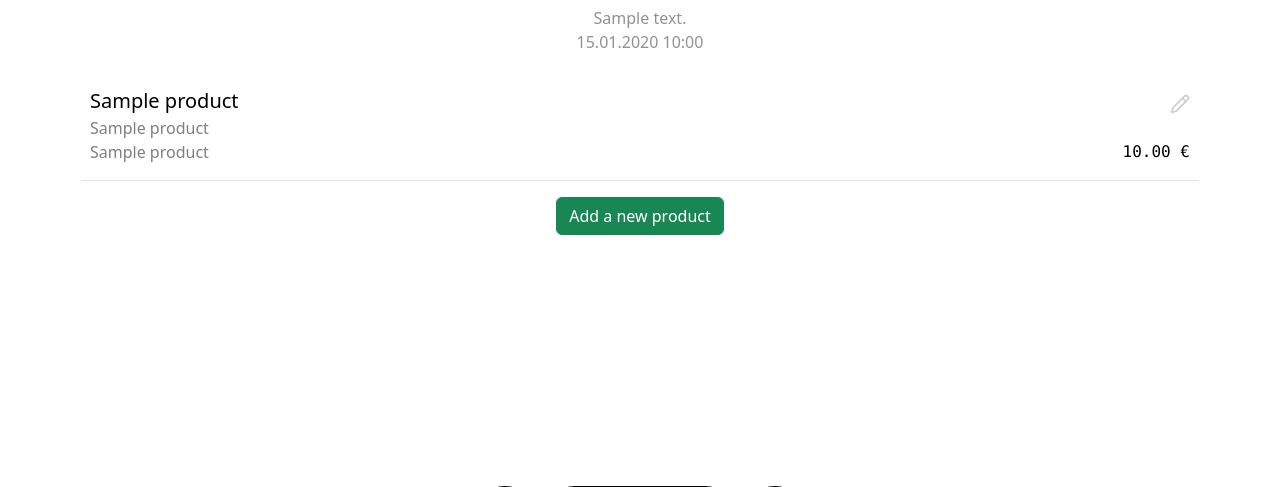
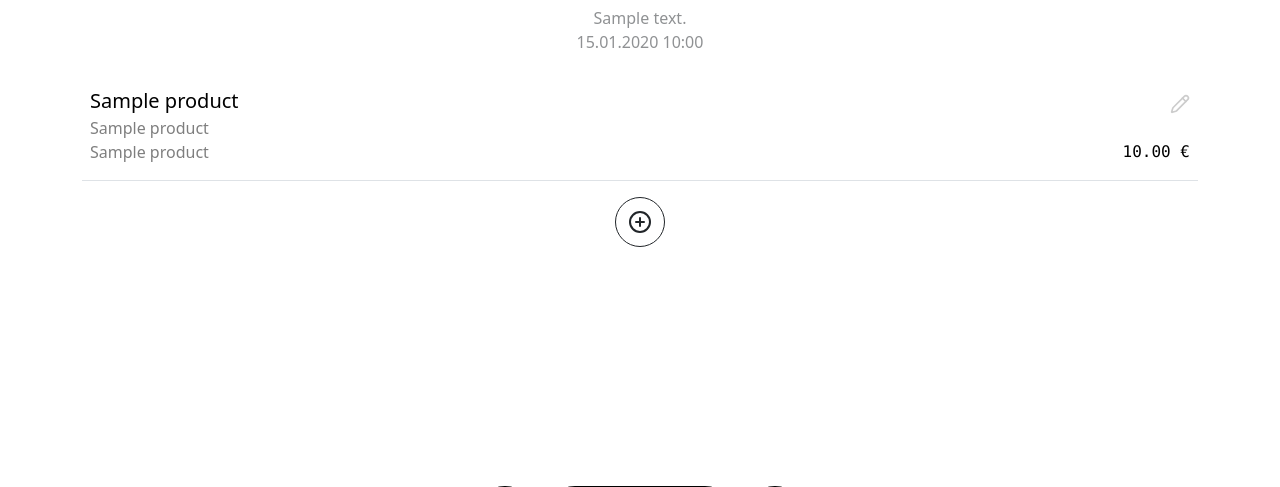
Before and after one commit to ApplicationProgramingTeamwork/myspending, a Django app: page /receipts/1/ in a window 1280 px wide. Shown: the part 214-701 px from the top of the page. Run offline with Django 5.2, Linux system fonts and the light colour scheme; a user stored in the database is signed in; tables that the repository leaves empty hold one stand-in row (values such as "Sample post"); some libraries are stand-ins or nearby versions.

Commit message:
update new product html,receipt detail and urls

```diff
--- a/render/templates/render/receipt_detail.html
+++ b/render/templates/render/receipt_detail.html
@@ -43,7 +43,15 @@
   </table>
   <!-- Add New Product Button -->
   <div class="d-flex justify-content-center mt-3">
-    <a href="{% url 'render:new_product' receipt.id %}" class="btn btn-success">Add a new product</a>
+    <a href="{% url 'render:new_product' receipt.id %}" style="text-decoration: none;">
+      <button class="btn btn-outline-dark rounded-circle d-flex align-items-center justify-content-center" style="width: 50px; height: 50px;">
+        <svg xmlns="http://www.w3.org/2000/svg" width="24" height="24" viewBox="0 0 24 24" fill="none" stroke="currentColor" stroke-width="2" stroke-linecap="round" stroke-linejoin="round" class="lucide lucide-circle-plus">
+          <circle cx="12" cy="12" r="10" />
+          <path d="M8 12h8" />
+          <path d="M12 8v8" />
+        </svg>
+      </button>
+    </a>
   </div>
   <div style="height: 100px;"></div>
   <div class="position-fixed d-flex justify-content-center" style="left: 20px; right: 20px;bottom: 40px; gap: 10px;z-index: 700;">
--- a/render/urls.py
+++ b/render/urls.py
@@ -10,8 +10,8 @@ urlpatterns = [
     path('receipts/<int:receipt_id>/', views.receipt_detail, name='receipt_detail'),
     path('products/<int:product_id>/', views.product_detail, name='product_detail'),
     path('new_receipt/', views.new_receipt, name='new_receipt'),
-    path('new_product/', views.new_product, name='new_product'),
-    path('edit_receipt/<int:receipt_id>/', views.edit_receipt,name='edit_receipt'),
-    path('delete_receipt/<int:receipt_id>/', views.delete_receipt,name='delete_receipt'),
-    path('edit_product/<int:product_id>/', views.edit_product,name='edit_product'),
+    path('new_product/<int:receipt_id>/', views.new_product, name='new_product'),
+    path('edit_receipt/<int:receipt_id>/', views.edit_receipt, name='edit_receipt'),
+    path('delete_receipt/<int:receipt_id>/', views.delete_receipt, name='delete_receipt'),
+    path('edit_product/<int:product_id>/', views.edit_product, name='edit_product'),
 ]
```
Also changed, not shown: render/templates/render/new_product.html (+5 -5 lines).
